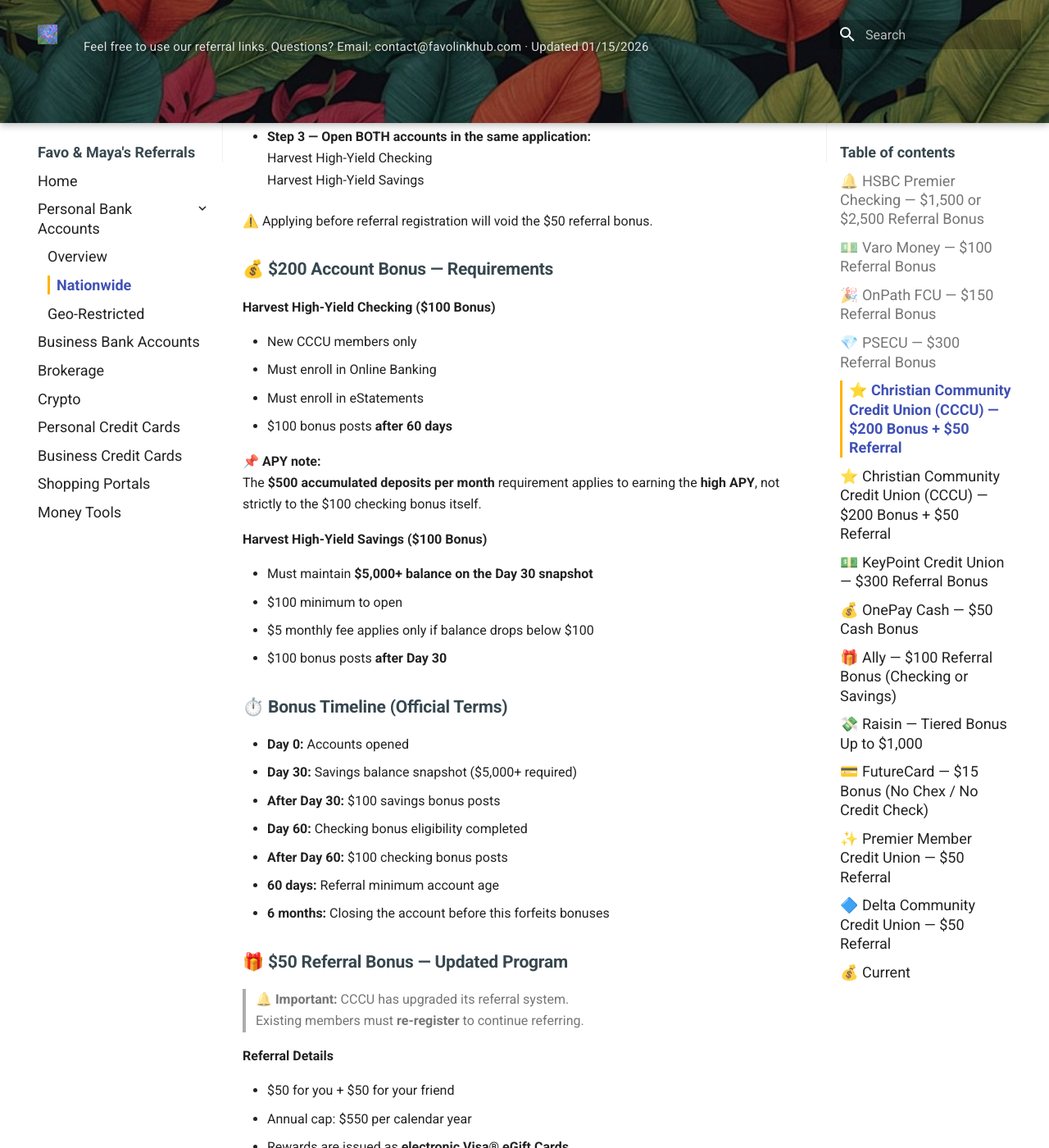
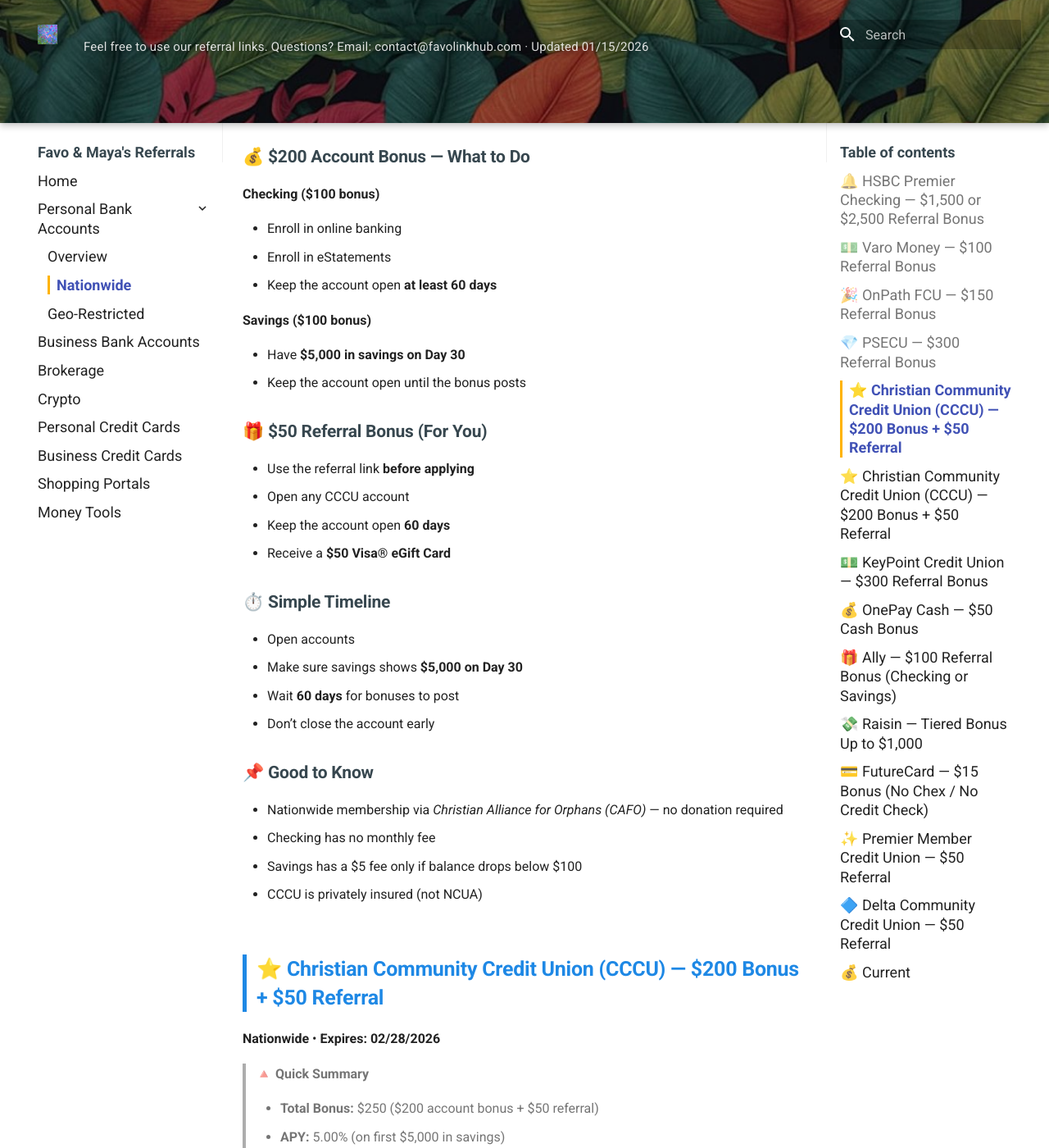
Before and after one commit to whispersofzephyr/favolinkhub-site, an MkDocs documentation site: the page built from docs/personal-bank-nationwide.md, in a window 1280 px wide and 1400 px high, scrolled down 6123 px. Shown: the whole window at 82% size. Built offline with MkDocs 1.6.1 and Material for MkDocs 9.7.7, drawn with Linux system fonts in a browser that asks for light colours; some of the changed text lies outside the part shown.

Commit message:
Update personal-bank-nationwide.md

```diff
--- a/docs/personal-bank-nationwide.md
+++ b/docs/personal-bank-nationwide.md
@@ -196,92 +196,59 @@ Bonus after ~100–145 days.
 >
 > - **Total Bonus:** $250 ($100 checking + $100 savings + $50 referral)
 > - **Savings APY:** 5.00% (on the first $5,000)
-> - **Checking APY:** Up to 4.00% (qualification required)
-> - **Direct Deposit:** Not required for bonus
-> - **Funds Required:** $5,000 parked in savings (temporarily)
+> - **Direct Deposit:** Not required
+> - **Funds Required:** $5,000 in savings (short term)
 > - **Credit Check:** ChexSystems only (no hard pull)
-> - **Insurance:** Privately insured (ASI, not NCUA)
 >
-> If you’re comfortable parking $5K short-term and following clearly defined rules, this is a straightforward, low-drama bonus.
+> Simple bonus, clear rules, no direct deposit required.
 
 ### 🔗 How to Apply (Order Matters)
 
-- **Step 1 — Register referral first (required):**
+- **Step 1 — Register through the referral link:**
   [Register here](https://share.mycccu.com/billssophiewang)
 
 - **Step 2 — Apply for accounts:**
   [Apply here](https://www.mycccu.com/bee-b/)
   Promo code: **Bee**
 
-- **Step 3 — Open BOTH accounts in the same application:**
+- **Step 3 — Open both accounts:**
   Harvest High-Yield Checking
   Harvest High-Yield Savings
 
-⚠️ Applying before referral registration will void the $50 referral bonus.
+### 💰 $200 Account Bonus — What to Do
 
-### 💰 $200 Account Bonus — Requirements
+**Checking ($100 bonus)**
 
-**Harvest High-Yield Checking ($100 Bonus)**
+- Enroll in online banking
+- Enroll in eStatements
+- Keep the account open **at least 60 days**
 
-- New CCCU members only
-- Must enroll in Online Banking
-- Must enroll in eStatements
-- $100 bonus posts **after 60 days**
+**Savings ($100 bonus)**
 
-📌 **APY note:**
-The **$500 accumulated deposits per month** requirement applies to earning the **high APY**, not strictly to the $100 checking bonus itself.
+- Have **$5,000 in savings on Day 30**
+- Keep the account open until the bonus posts
 
-**Harvest High-Yield Savings ($100 Bonus)**
+### 🎁 $50 Referral Bonus (For You)
 
-- Must maintain **$5,000+ balance on the Day 30 snapshot**
-- $100 minimum to open
-- $5 monthly fee applies only if balance drops below $100
-- $100 bonus posts **after Day 30**
+- Use the referral link **before applying**
+- Open any CCCU account
+- Keep the account open **60 days**
+- Receive a **$50 Visa® eGift Card**
 
-### ⏱️ Bonus Timeline (Official Terms)
+### ⏱️ Simple Timeline
 
-- **Day 0:** Accounts opened
-- **Day 30:** Savings balance snapshot ($5,000+ required)
-- **After Day 30:** $100 savings bonus posts
-- **Day 60:** Checking bonus eligibility completed
-- **After Day 60:** $100 checking bonus posts
-- **60 days:** Referral minimum account age
-- **6 months:** Closing the account before this forfeits bonuses
+- Open accounts
+- Make sure savings shows **$5,000 on Day 30**
+- Wait **60 days** for bonuses to post
+- Don’t close the account early
 
-### 🎁 $50 Referral Bonus — Updated Program
+### 📌 Good to Know
 
-> 🔔 **Important:** CCCU has upgraded its referral system.
-> Existing members must **re-register** to continue referring.
+- Nationwide membership via *Christian Alliance for Orphans (CAFO)* — no donation required
+- Checking has no monthly fee
+- Savings has a $5 fee only if balance drops below $100
+- CCCU is privately insured (not NCUA)
 
-**Referral Details**
-
-- $50 for you + $50 for your friend
-- Annual cap: $550 per calendar year
-- Rewards are issued as **electronic Visa® eGift Cards**
-- Reward processing begins after the referred account is open **60 days**
-
-**Referred Friend Requirements**
-
-- Must register using the referral link
-- Must establish a **new CCCU membership**
-- Must open a **deposit account, loan, or credit card**
-- Account must remain open **at least 60 days**
-
-### 📌 Additional Notes / DPs
-
-- **Nationwide eligibility:**
-  Join via *Christian Alliance for Orphans (CAFO)* — no donation or membership fee required.
-- **ID verification:**
-  Driver’s license + selfie required.
-- **Credit systems:**
-  ChexSystems inquiry only; no hard pull.
-- **Funding:**
-  Up to **$500 credit card funding** allowed for checking.
-  DP: Citi Double Cash coded as purchase.
-- **Insurance:**
-  CCCU is privately insured through **ASI**, not government-backed NCUA.
-- **Fees:**
-  Checking has no monthly fee. Savings fee applies only if balance drops below $100.
 
 
 ## ⭐ Christian Community Credit Union (CCCU) — $200 Bonus + $50 Referral
```
